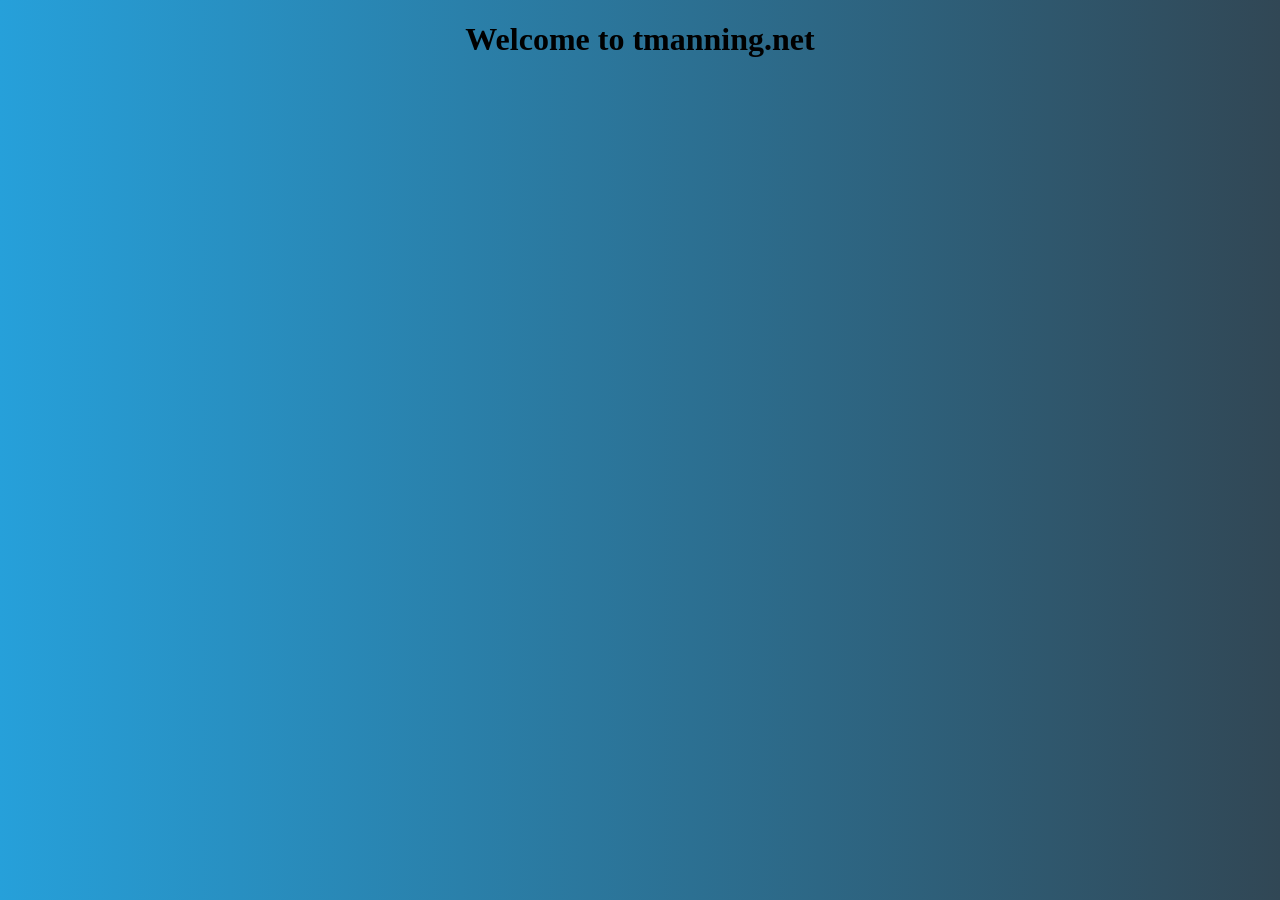
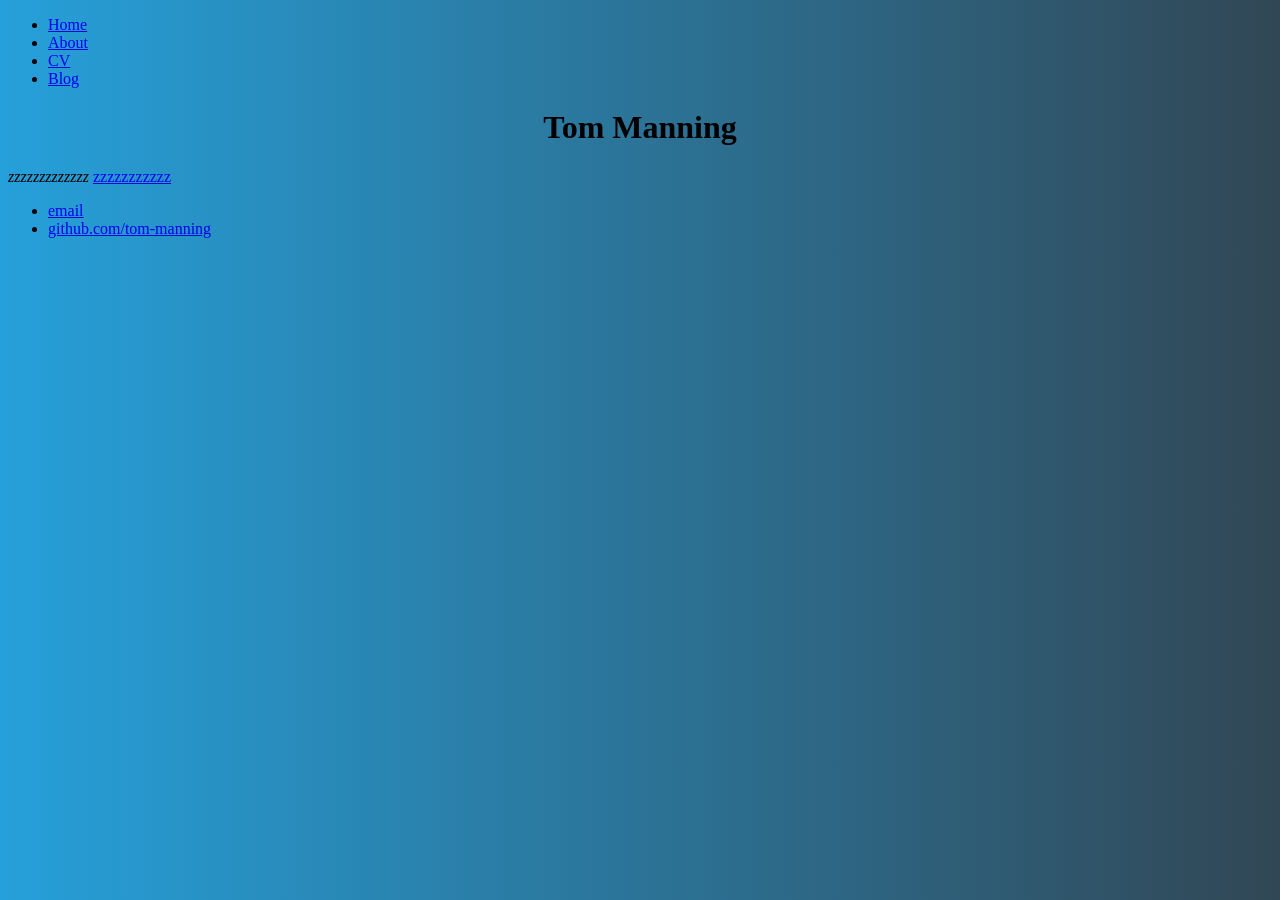
Before and after one commit to tom-manning/oldsite, a Jekyll site: the page built from index.html, in a window 1280 px wide. Built offline with Jekyll 4.4.1, drawn with Linux system fonts in a browser that asks for light colours.

Commit message:
Update index.html

```diff
--- a/index.html
+++ b/index.html
@@ -1,10 +1,8 @@
-<!DOCTYPE html>
-<html>
-<head>
-	<title>Tom Manning</title>
-	<link rel="stylesheet" type="text/css" href="/css/main.css">
-</head>
-<body>
-  <h1>Welcome to tmanning.net </h1>
-</body>
-</html>
+---
+layout: default
+title: Tom Manning
+---
+<div class="blurb">
+	<h1>Tom Manning</h1>
+	<p><em>zzzzzzzzzzzzz</em> <a href="/about">zzzzzzzzzzz</a></p>
+</div><!-- /.blurb -->
```
